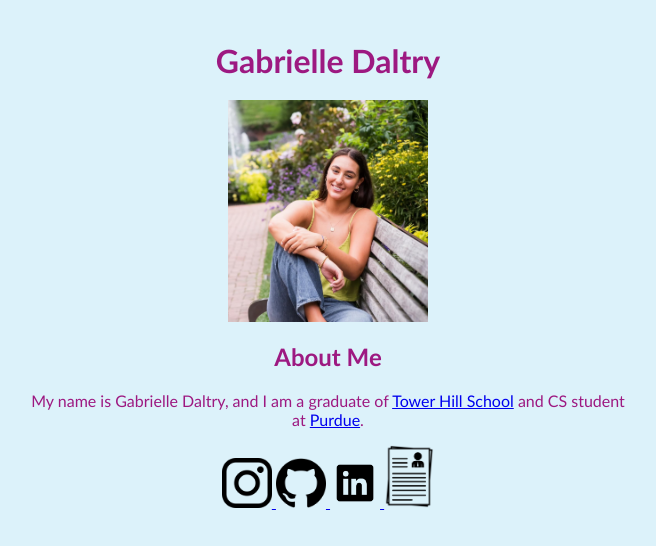
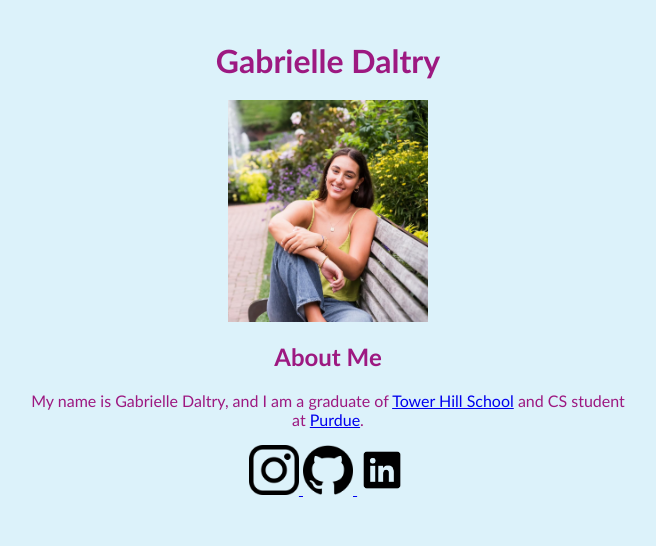
Before and after one commit to gabrielledaltry/gabrielledaltry.github.io, a plain HTML site: page index.html in a window 1280 px wide. Shown: the whole page, without its empty margins (312-968 px from the left). Drawn offline with Linux system fonts and the light colour scheme.

Commit message:
Update index.html

```diff
--- a/index.html
+++ b/index.html
@@ -59,10 +59,6 @@
             <a href="https://www.linkedin.com/in/gabrielledaltry/">
                 <img src="linkedin.png" alt="Your Image">
             </a>
-
-            <a href="DaltryResume.pdf">
-                <img src="resumeicon.png" alt="Your Image">
-            </a>
         </p>
     </div>
 </body>
```
